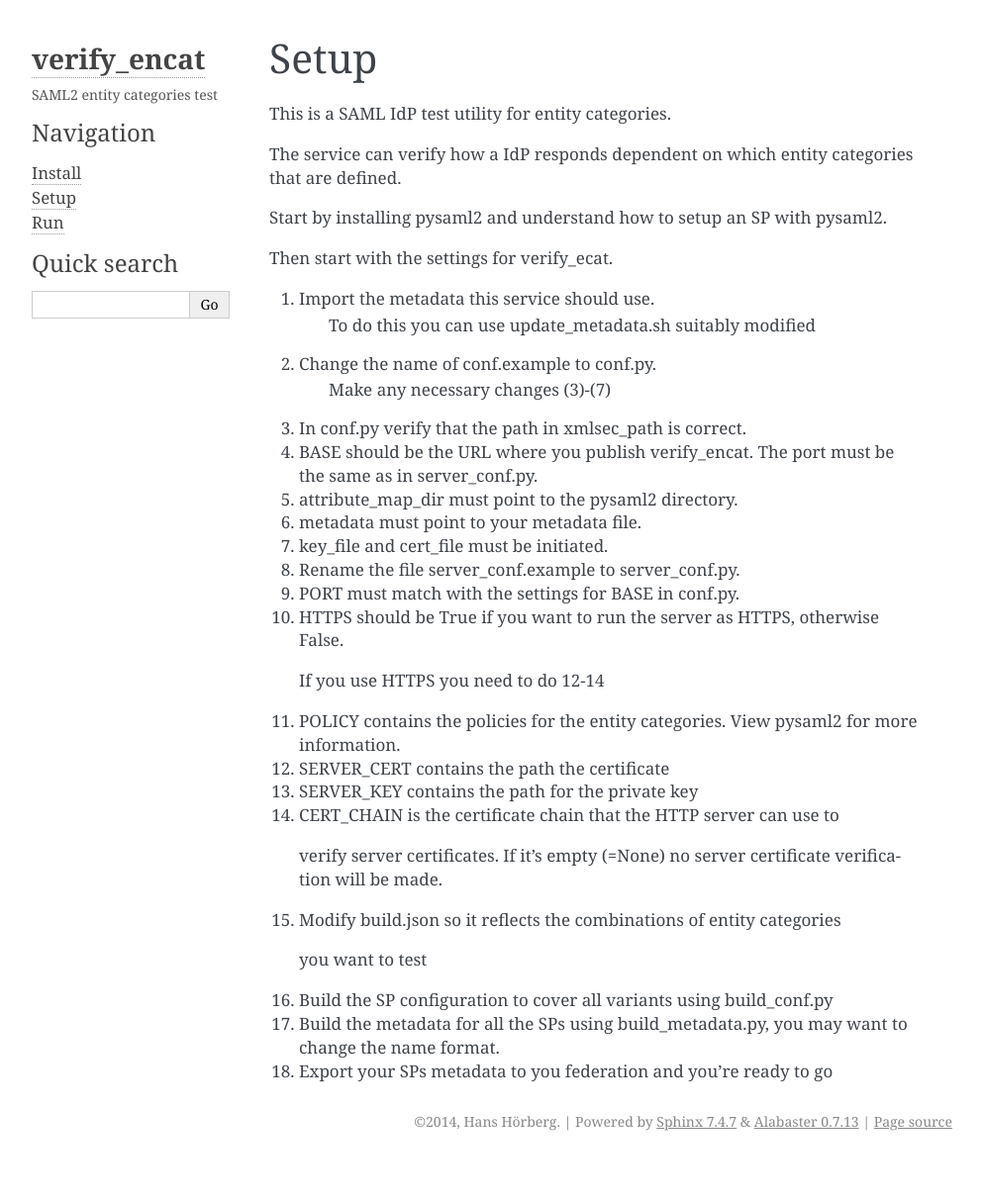
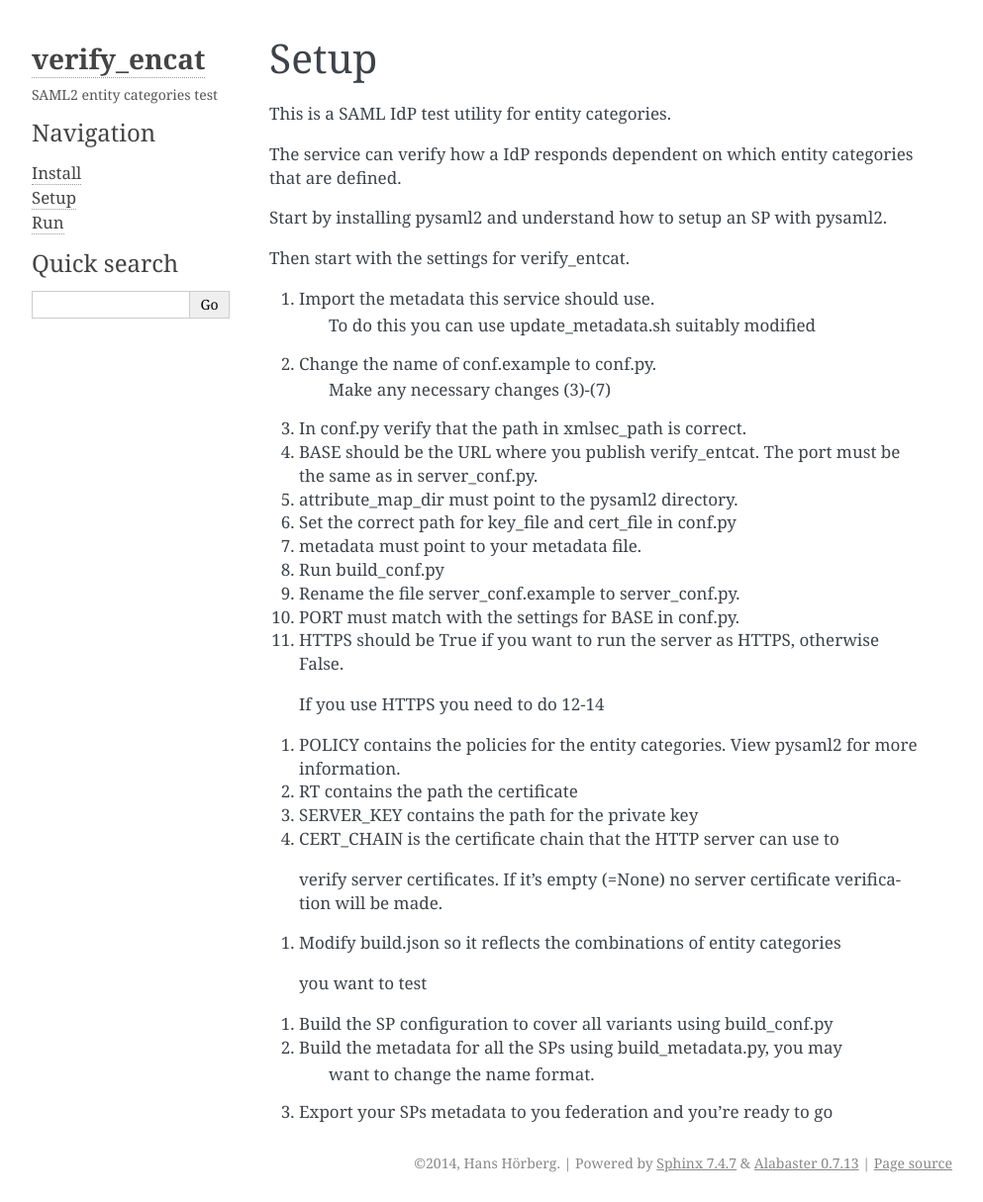
Before and after one commit to its-dirg/verify_entcat, a Sphinx documentation site: the page built from doc/setup.rst, in a window 1280 px wide. Shown: the whole page at 99% size, without its empty margins (148-1141 px from the left). Built offline with Sphinx 7.4.7, drawn with Linux system fonts in a browser that asks for light colours; before the commit the page ends 1173 px from its top, so only the background shows below that.

Commit message:
Updated the setup instructions.

```diff
--- a/doc/setup.rst
+++ b/doc/setup.rst
@@ -10,33 +10,34 @@
 
 Start by installing pysaml2 and understand how to setup an SP with pysaml2.
 
-Then start with the settings for verify_ecat.
+Then start with the settings for verify_entcat.
 
-1) Import the metadata this service should use.
+#) Import the metadata this service should use.
     To do this you can use update_metadata.sh suitably modified
 
-2) Change the name of conf.example to conf.py.
+#) Change the name of conf.example to conf.py.
     Make any necessary changes (3)-(7)
-3) In conf.py verify that the path in xmlsec_path is correct.
-4) BASE should be the URL where you publish verify_encat. The port must be the same as in server_conf.py.
-5) attribute_map_dir must point to the pysaml2 directory.
-6) metadata must point to your metadata file.
-7) key_file and cert_file must be initiated.
+#) In conf.py verify that the path in xmlsec_path is correct.
+#) BASE should be the URL where you publish verify_entcat. The port must be the same as in server_conf.py.
+#) attribute_map_dir must point to the pysaml2 directory.
+#) Set the correct path for key_file and cert_file in conf.py
+#) metadata must point to your metadata file.
+#) Run build_conf.py
 
-8) Rename the file server_conf.example to server_conf.py.
-9) PORT must match with the settings for BASE in conf.py.
-10) HTTPS should be True if you want to run the server as HTTPS, otherwise False.
+#) Rename the file server_conf.example to server_conf.py.
+#) PORT must match with the settings for BASE in conf.py.
+#) HTTPS should be True if you want to run the server as HTTPS, otherwise False.
   If you use HTTPS you need to do 12-14
-11) POLICY contains the policies for the entity categories. View pysaml2 for more information.
-12) SERVER_CERT contains the path the certificate
-13) SERVER_KEY contains the path for the private key
-14) CERT_CHAIN is the certificate chain that the HTTP server can use to
+#) POLICY contains the policies for the entity categories. View pysaml2 for more information.
+#) RT contains the path the certificate
+#) SERVER_KEY contains the path for the private key
+#) CERT_CHAIN is the certificate chain that the HTTP server can use to
   verify server certificates. If it's empty (=None) no server certificate
   verification will be made.
 
-15) Modify build.json so it reflects the combinations of entity categories
+#) Modify build.json so it reflects the combinations of entity categories
   you want to test
-16) Build the SP configuration to cover all variants using build_conf.py
-17) Build the metadata for all the SPs using build_metadata.py, you may
+#) Build the SP configuration to cover all variants using build_conf.py
+#) Build the metadata for all the SPs using build_metadata.py, you may
     want to change the name format.
-18) Export your SPs metadata to you federation and you're ready to go
+#) Export your SPs metadata to you federation and you're ready to go
```
